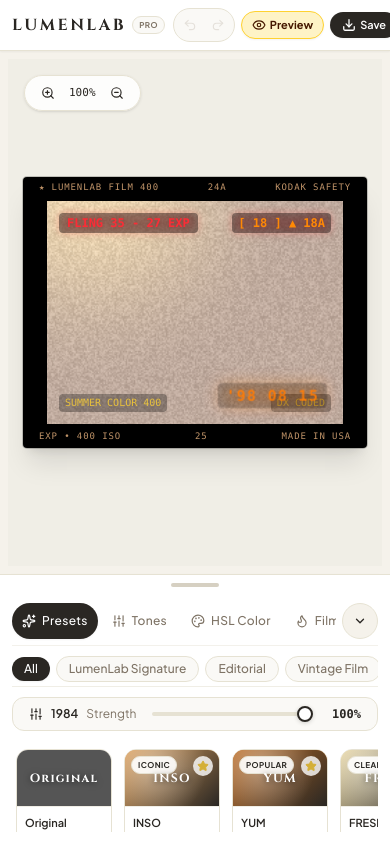
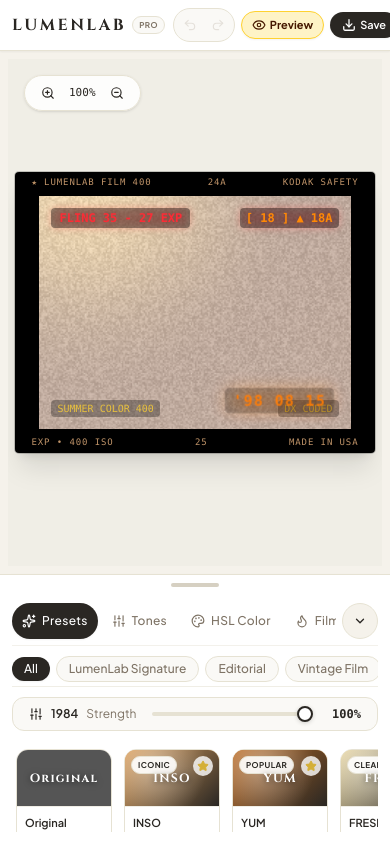
Before and after one commit to nilaysaha/LRStudio, a React (Vite) app: page / in a window 390 px wide. Built offline with nearby package versions, Linux system fonts and the light colour scheme.

Commit message:
feat: improve mobile viewport and safe area support
Optimize application layout for mobile devices by implementing dynamic viewport units (dvh), safe-area padding, and PWA meta tags to ensure a native-like experience on notched displays.

```diff
--- a/index.html
+++ b/index.html
@@ -11,7 +11,11 @@
       gtag('config', 'G-M0DMM0GY2X');
     </script>
     <meta charset="UTF-8" />
-    <meta name="viewport" content="width=device-width, initial-scale=1.0, maximum-scale=1.0, user-scalable=no" />
+    <meta name="viewport" content="width=device-width, initial-scale=1.0, maximum-scale=1.0, user-scalable=no, viewport-fit=cover" />
+    <meta name="apple-mobile-web-app-capable" content="yes" />
+    <meta name="apple-mobile-web-app-status-bar-style" content="black-translucent" />
+    <meta name="mobile-web-app-capable" content="yes" />
+    <meta name="theme-color" content="#FAF9F6" />
     <title>LumenLab - WebGL Photo & Video Editor</title>
     <meta name="description" content="Editorial photo and video editing studio with LumenLabs project templates, retro date stamps, film video recording, and WebGL filters." />
     <meta property="og:title" content="LumenLab - WebGL Photo & Video Editor" />
--- a/src/App.tsx
+++ b/src/App.tsx
@@ -1003,7 +1003,7 @@
   }, [historyIndex, history, copiedRecipe]);
 
   return (
-    <main className="w-screen h-screen flex flex-col bg-[#FAF9F6] text-[#2A2723] overflow-hidden select-none font-sans">
+    <main className="w-full h-full h-[100dvh] w-screen h-screen flex flex-col bg-[#FAF9F6] text-[#2A2723] overflow-hidden select-none font-sans">
       {/* Top Header Bar */}
       <EditorHeader
         currentMedia={currentMedia}
@@ -1213,7 +1213,7 @@
               onChangeAdjustments={(newAdj) => updateAdjustments(newAdj, false)}
             />
           ) : (
-            <div className="w-full h-full flex items-center justify-center p-2 pt-14 sm:pt-14 overflow-y-auto">
+            <div className="w-full h-full flex items-center justify-center p-1 sm:p-4 pt-12 sm:pt-14 overflow-y-auto">
               <TemplateCanvasRenderer
                 template={activeCollage}
                 onChangeTemplate={handleUpdateActiveCollage}
--- a/src/components/EditorHeader.tsx
+++ b/src/components/EditorHeader.tsx
@@ -3,7 +3,8 @@
   Undo2, Redo2, Copy, Check, Camera, Image as ImageIcon,
   Download, Eye, SplitSquareVertical, Sparkles, Upload,
   RotateCcw, Menu, X, ChevronLeft, ChevronRight, Sliders, Info, FolderOpen,
-  Plus, ChevronDown, Video, LayoutGrid, FileText, Package, Layers, Share2
+  Plus, ChevronDown, Video, LayoutGrid, FileText, Package, Layers, Share2,
+  Maximize2, Minimize2
 } from 'lucide-react';
 import { MediaItem, Project } from '../types';
 import { PROJECT_TEMPLATE_TAGS } from '../constants/projectTemplates';
--- a/src/components/ViewportCanvas.tsx
+++ b/src/components/ViewportCanvas.tsx
@@ -352,7 +352,7 @@
           transform: `translate(${pan.x}px, ${pan.y}px) scale(${zoom}) rotate(${adjustments.rotation}deg)`,
           transition: isPanning ? 'none' : 'transform 0.15s ease-out',
         }}
-        className={`relative max-w-[92%] max-h-[86%] flex items-center justify-center shadow-xl transition-all ${getAspectRatioStyle()} ${
+        className={`relative max-w-[96%] sm:max-w-[92%] max-h-[92%] sm:max-h-[86%] flex items-center justify-center shadow-xl transition-all ${getAspectRatioStyle()} ${
           adjustments.frameType === 'film-35mm'
             ? 'p-6 bg-black rounded-sm ring-1 ring-black/20'
             : adjustments.frameType === 'polaroid'
--- a/src/components/template/TemplateCanvasRenderer.tsx
+++ b/src/components/template/TemplateCanvasRenderer.tsx
@@ -249,7 +249,7 @@
   return (
     <div
       ref={containerRef}
-      className="relative w-full max-w-[440px] mx-auto select-none rounded-xl overflow-hidden shadow-2xl transition-all"
+      className="relative w-full max-w-[540px] max-h-full mx-auto select-none rounded-xl overflow-hidden shadow-2xl transition-all my-auto"
       style={{
         aspectRatio: `${template.aspectRatio}`,
         backgroundColor: template.overlays.backgroundColor || '#FAF9F6',
--- a/src/index.css
+++ b/src/index.css
@@ -13,11 +13,25 @@
     --text-muted: #A69480;
   }
 
+  html, body, #root {
+    width: 100%;
+    height: 100%;
+    height: 100dvh;
+    margin: 0;
+    padding: 0;
+    overflow: hidden;
+    touch-action: manipulation;
+    -webkit-text-size-adjust: 100%;
+    padding-top: env(safe-area-inset-top, 0px);
+    padding-bottom: env(safe-area-inset-bottom, 0px);
+    padding-left: env(safe-area-inset-left, 0px);
+    padding-right: env(safe-area-inset-right, 0px);
+  }
+
   body {
     font-family: var(--font-sans);
     user-select: none;
     -webkit-user-select: none;
-    touch-action: manipulation;
     background-color: #FAF9F6;
     color: #2A2723;
   }
```
